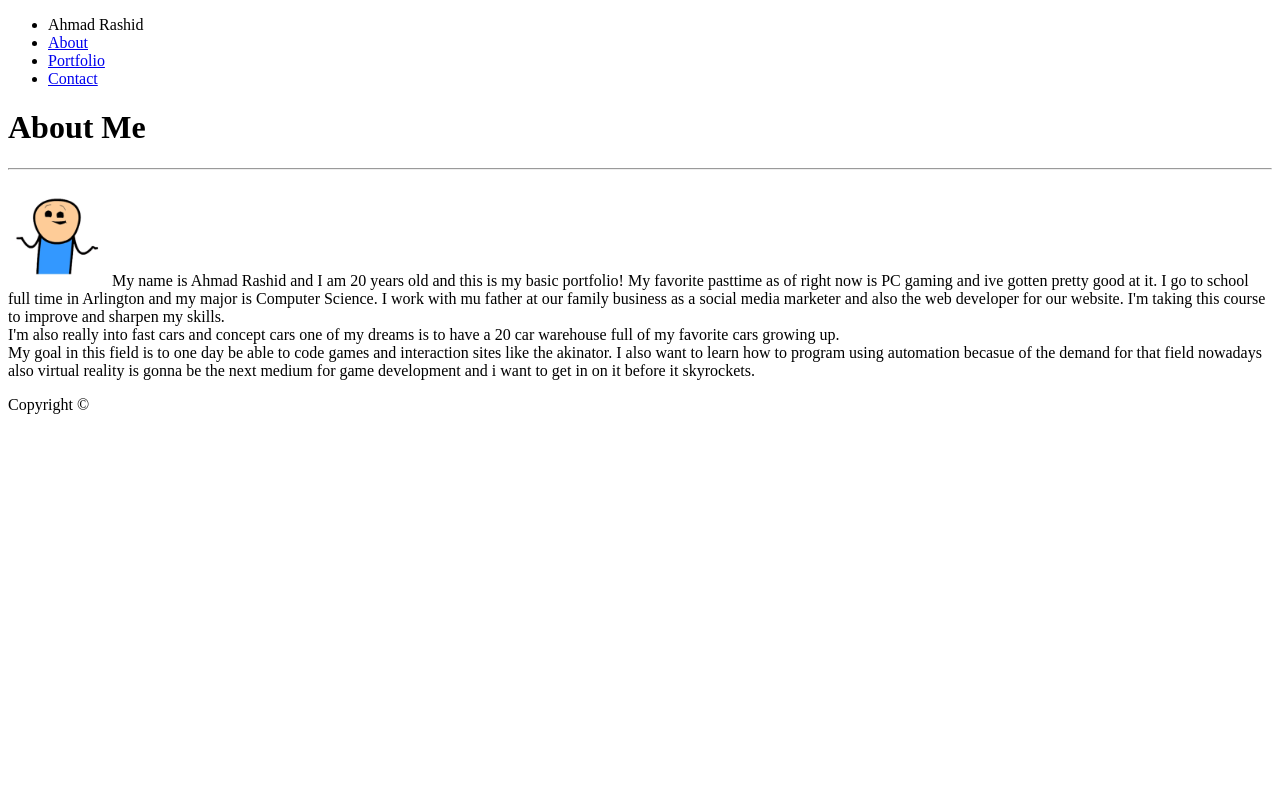
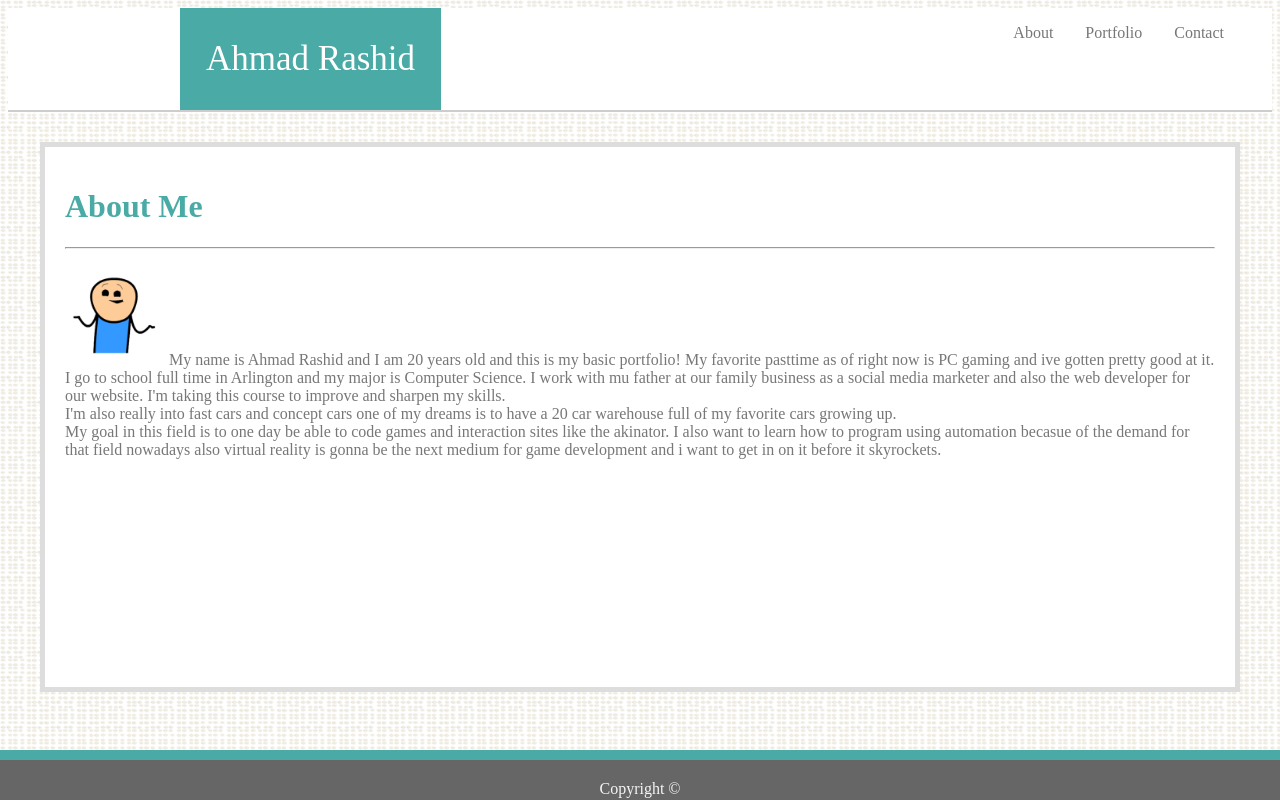
Before and after one commit to ahmadr28/ahmad.rashid, a plain HTML site: page index.html in a window 1280 px wide. Drawn offline with Linux system fonts and the light colour scheme.

Commit message:
initial site files

```diff
--- a/assets/css/style.css
+++ b/assets/css/style.css
@@ -1,16 +1,82 @@
 
+body {
+    background-image: url(../../assets/images/background.png);
+}
+
+.wrapper{
+    margin-top: 0px;
+    margin-bottom: 0px;
+    margin-left: auto;
+    margin-right: auto;
+    width: 1200px;
+
+}
 ul{
     list-style-type:none;
+    margin:0;
+    padding:0;
+    overflow: hidden;
+    background-color: #ffffff;
 }
 
 li {
-  float: left;
+  float: right;
+  height: 50px;
 }
 
 li a {
   display: block;
-  color: black;
+  color: ;
   text-align: center;
   padding: 16px;
   text-decoration: none;
+  color: #777777;
+  margin: auto;
 }
+nav{
+    background-color: #ffffff;
+    border-bottom-style: solid;
+    border-bottom-width: 2px;
+    border-bottom-color: #cccccc;
+}
+.myname{
+    font-size: 35px;
+    float: left;
+    margin-left: 140px;
+    background-color: #4aaaa5;
+    color:white;
+    padding: 26px ;
+    text-align: center;
+    line-height: 50px;
+}
+h1{
+    color: #4aaaa5;
+}
+p{
+    color: #777777;
+}
+.aboutbox{
+    height: 500px;
+    margin-top: 30px;
+    background-color: #ffffff;
+    border-style: solid;
+    border-width: 5px;
+    border-color: #dddddd;
+    padding: 20px;
+}
+footer{
+    position: fixed;
+    left: 0;
+    bottom: 0;
+    width: 100%;
+    height: 40px;
+    background-color: #666666;
+    border-top-style: solid;
+    border-top-width: 10px;
+    border-top-color: #4aaaa5;
+}
+.footertext{
+    color: whitesmoke;
+    text-align: center;
+    line-height: 25px;
+}
--- a/index.html
+++ b/index.html
@@ -5,17 +5,21 @@
     <meta name="viewport" content="width=device-width, initial-scale=1.0">
     <meta http-equiv="X-UA-Compatible" content="ie=edge">
     <title>My Portfolio</title>
+    <link rel ="stylesheet" type= "text/css" href="assets/css/style.css">
 </head>
 <body>
     <nav>
-        <ul>
-            <li>Ahmad Rashid</li>
-            <li><a href="index.html">About</a></li>
-            <li><a href="portfolio.html">Portfolio</a></li>
-            <li><a href="contact.html">Contact</a></li>
-        </ul>
+        <div class="wrapper">
+            <ul>
+                <li><a href="contact.html">Contact</a></li>
+                <li><a href="portfolio.html">Portfolio</a></li>
+                <li><a href="index.html">About</a></li>
+                <li class="myname">Ahmad Rashid</li>
+            </ul>
+        </div>
     </nav>
-    <div>
+<div class="wrapper">
+    <div class="aboutbox">
         <h1>
             About Me
         </h1> <hr>
@@ -33,9 +37,10 @@
             skyrockets.
         </p>
     </div>
+</div>
     <footer>
         <div>
-            <p>Copyright &#169;</p>
+            <p class="footertext">Copyright &#169;</p>
         </div>
     </footer>
 </body>
```
Also changed, not shown: assets/images/background.png (added), 1 other file.
